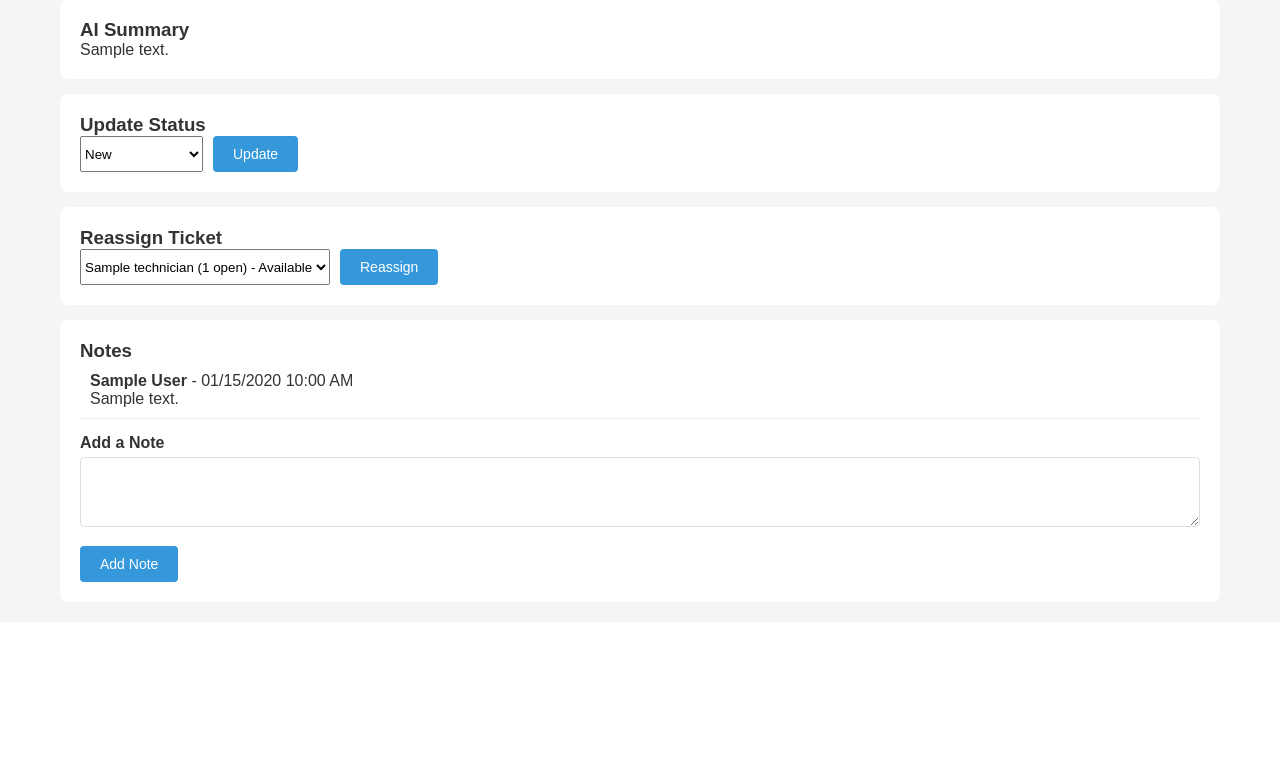
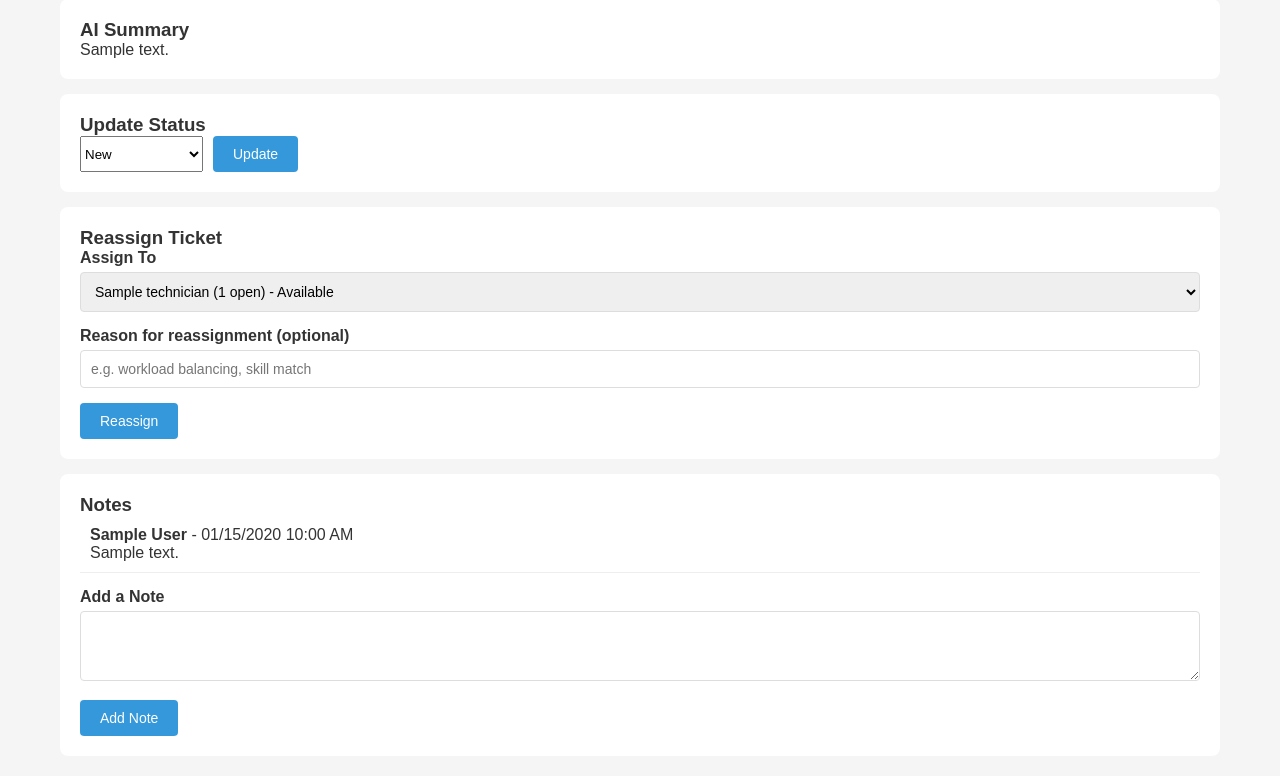
Before and after one commit to kevindzit/TicketFlow, a Flask app: page /tickets/1 in a window 1280 px wide. Shown: the part 536-1312 px from the top of the page. Before the commit the page ends 1118 px from the top, so only its background shows below. Run offline with Flask 3, Linux system fonts and the light colour scheme; a user stored in the database is signed in; tables that the repository leaves empty hold one stand-in row (values such as "Sample post").

Commit message:
Polish reassignment flow with reason field and history view

```diff
--- a/app/routes/admin.py
+++ b/app/routes/admin.py
@@ -17,6 +17,7 @@ def assign_ticket(ticket_id):
 
     ticket = Ticket.query.get_or_404(ticket_id)
     new_tech_id = request.form.get('technician_id')
+    reason = request.form.get('reason', '').strip()
 
     old_tech_name = ticket.assigned_tech.name if ticket.assigned_tech else 'Unassigned'
     new_tech = Technician.query.get(new_tech_id)
@@ -31,10 +32,13 @@ def assign_ticket(ticket_id):
     db.session.add(log)
 
     # add a note about the reassignment
+    note_content = f'Ticket reassigned from {old_tech_name} to {new_tech.name} by {current_user.name}'
+    if reason:
+        note_content += f'. Reason: {reason}'
     note = TicketNote(
         ticket_id=ticket.id,
         author_id=current_user.id,
-        content=f'Ticket reassigned from {old_tech_name} to {new_tech.name} by {current_user.name}'
+        content=note_content
     )
     db.session.add(note)
 
--- a/app/routes/tickets.py
+++ b/app/routes/tickets.py
@@ -71,7 +71,12 @@ def view_ticket(ticket_id):
     ticket = Ticket.query.get_or_404(ticket_id)
     from app.models.technician import Technician
     from app.models.known_issue import KnownIssue
+    from app.models.assignment_log import AssignmentLog
     technicians = Technician.query.all()
+
+    # build a lookup for tech names by id (for assignment history)
+    tech_names = {t.id: t.name for t in technicians}
+    assignment_logs = AssignmentLog.query.filter_by(ticket_id=ticket.id).order_by(AssignmentLog.timestamp.desc()).all()
 
     # build open ticket counts and availability, sort by least loaded first
     tech_open_counts = {}
@@ -89,7 +94,8 @@ def view_ticket(ticket_id):
         known_issue = KnownIssue.query.filter_by(category=ticket.category, status='active').first()
     return render_template('ticket_detail.html', ticket=ticket, technicians=technicians,
                            tech_open_counts=tech_open_counts, tech_availability=tech_availability,
-                           known_issue=known_issue)
+                           known_issue=known_issue, assignment_logs=assignment_logs,
+                           tech_names=tech_names)
 
 @tickets_bp.route('/tickets/<int:ticket_id>/note', methods=['POST'])
 @login_required
--- a/app/templates/ticket_detail.html
+++ b/app/templates/ticket_detail.html
@@ -72,15 +72,30 @@
 {% if current_user.role == 'admin' %}
 <div class="admin-actions">
     <h3>Reassign Ticket</h3>
-    <form method="POST" action="{{ url_for('admin.assign_ticket', ticket_id=ticket.id) }}" style="display: flex; gap: 10px;">
-        <select name="technician_id">
-            {% for tech in technicians %}
-            <option value="{{ tech.id }}" {% if ticket.assigned_tech_id == tech.id %}selected{% endif %}>{{ tech.name }} ({{ tech_open_counts[tech.id] }} open) - {{ tech_availability[tech.id]|replace('_', ' ')|title }}</option>
-            {% endfor %}
-        </select>
+    <form method="POST" action="{{ url_for('admin.assign_ticket', ticket_id=ticket.id) }}" onsubmit="return confirmReassign(this)">
+        <div class="form-group">
+            <label for="technician_id">Assign To</label>
+            <select id="technician_id" name="technician_id">
+                {% for tech in technicians %}
+                <option value="{{ tech.id }}" data-name="{{ tech.name }}" {% if ticket.assigned_tech_id == tech.id %}selected{% endif %}>{{ tech.name }} ({{ tech_open_counts[tech.id] }} open) - {{ tech_availability[tech.id]|replace('_', ' ')|title }}</option>
+                {% endfor %}
+            </select>
+        </div>
+        <div class="form-group">
+            <label for="reason">Reason for reassignment (optional)</label>
+            <input type="text" id="reason" name="reason" placeholder="e.g. workload balancing, skill match">
+        </div>
         <button type="submit" class="btn">Reassign</button>
     </form>
 </div>
+<script>
+    function confirmReassign(form) {
+        var oldTech = "{{ ticket.assigned_tech.name if ticket.assigned_tech else 'Unassigned' }}";
+        var select = form.technician_id;
+        var newTech = select.options[select.selectedIndex].dataset.name;
+        return confirm('Reassign this ticket from ' + oldTech + ' to ' + newTech + '?\n\nAre you sure?');
+    }
+</script>
 {% endif %}
 
 <!-- notes section -->
@@ -101,4 +116,30 @@
         <button type="submit" class="btn">Add Note</button>
     </form>
 </div>
+
+{% if assignment_logs %}
+<div class="ticket-notes">
+    <h3>Reassignment History</h3>
+    <table class="ticket-table">
+        <thead>
+            <tr>
+                <th>Timestamp</th>
+                <th>From</th>
+                <th>To</th>
+                <th>Reassigned By</th>
+            </tr>
+        </thead>
+        <tbody>
+            {% for log in assignment_logs %}
+            <tr>
+                <td>{{ log.timestamp.strftime('%m/%d/%Y %I:%M %p') }}</td>
+                <td>{{ tech_names.get(log.old_tech_id, 'Unassigned') }}</td>
+                <td>{{ tech_names.get(log.new_tech_id, 'Unassigned') }}</td>
+                <td>{{ log.assigned_by }}</td>
+            </tr>
+            {% endfor %}
+        </tbody>
+    </table>
+</div>
+{% endif %}
 {% endblock %}
```
